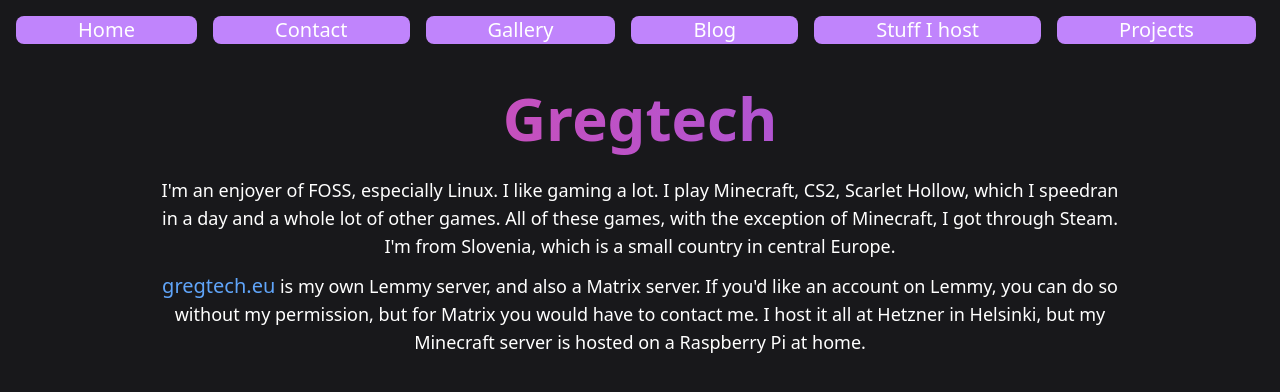
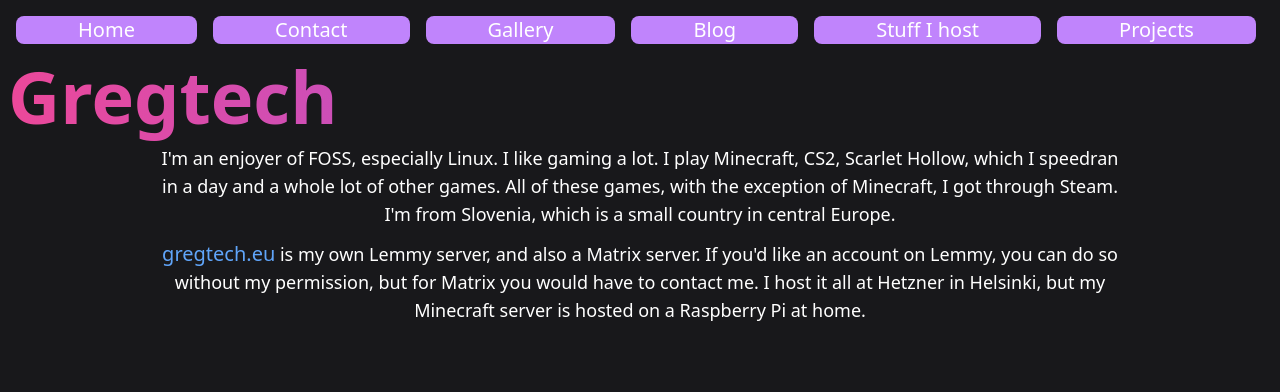
Before and after one commit to gragorther/website-2.0, a SvelteKit app: page / in a window 1280 px wide. Shown: the top 392 px of the page. Built offline with nearby package versions, Linux system fonts and the light colour scheme.

Commit message:
Fixed tvitr

```diff
--- /dev/null
+++ b/src/lib/ColorChangingTitle.svelte
@@ -0,0 +1,24 @@
+<h
+	class="text-6xl lg:text-7xl from-pink-500 to-violet-500 leading-relaxed bg-gradient-to-r text-transparent bg-clip-text font-extrabold mx-auto my-5 text-center p-2 animate-gradient"
+>
+	<slot />
+</h>
+
+<style>
+	@keyframes gradient {
+		0% {
+			background-position: 0% 50%;
+		}
+		50% {
+			background-position: 100% 50%;
+		}
+		100% {
+			background-position: 0% 50%;
+		}
+	}
+
+	:global(.animate-gradient) {
+		background-size: 300% 300%; /* Expanded size for smoother gradient motion */
+		animation: gradient 5s linear infinite; /* Slower and smoother transition */
+	}
+</style>
--- a/src/routes/+page.svelte
+++ b/src/routes/+page.svelte
@@ -1,4 +1,8 @@
-<h1>Gregtech</h1>
+<script>
+	import ColorChangingTitle from '$lib/ColorChangingTitle.svelte';
+</script>
+
+<ColorChangingTitle>Gregtech</ColorChangingTitle>
 <title>Gregtech</title>
 <p>
 	I'm an enjoyer of FOSS, especially Linux. I like gaming a lot. I play Minecraft, CS2, Scarlet
--- a/src/routes/projects/tvitr/+page.svelte
+++ b/src/routes/projects/tvitr/+page.svelte
@@ -2,7 +2,7 @@
 	import type { UserPost } from '$lib';
 	import Post from '$lib/Post.svelte';
 
-	let posts: UserPost[] = [{ text: 'Hello World!', timestamp: Date.now(), likes: 0 }];
+	let posts: UserPost[] = [];
 	let newPost: string = '';
 	function add() {
 		posts = [
```
